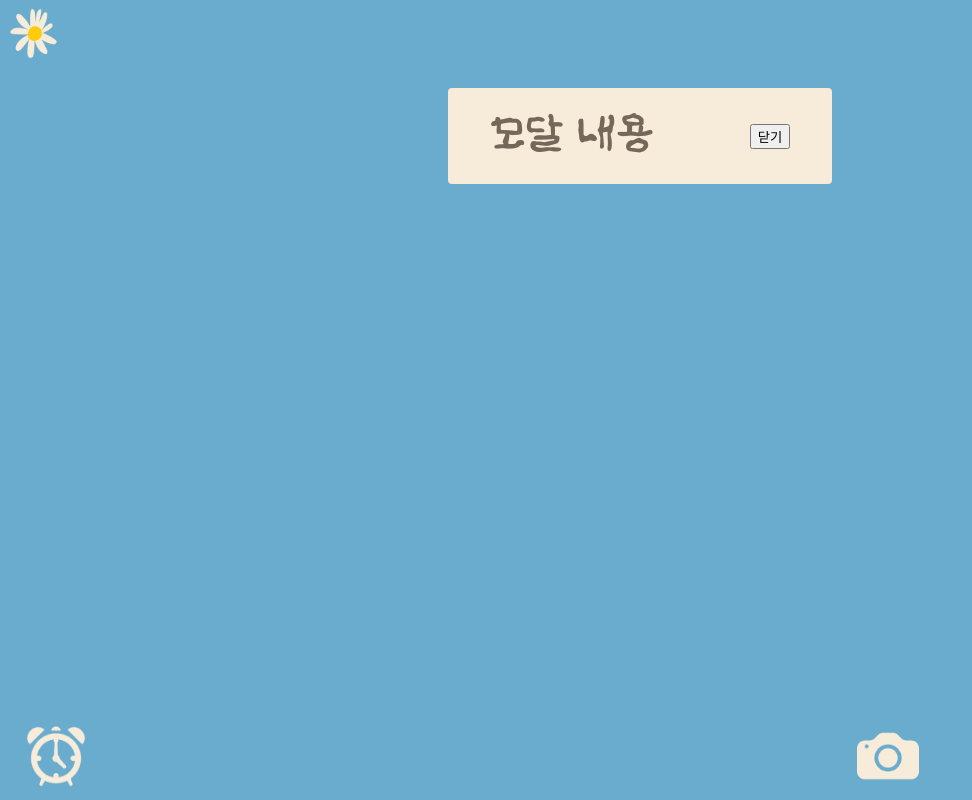
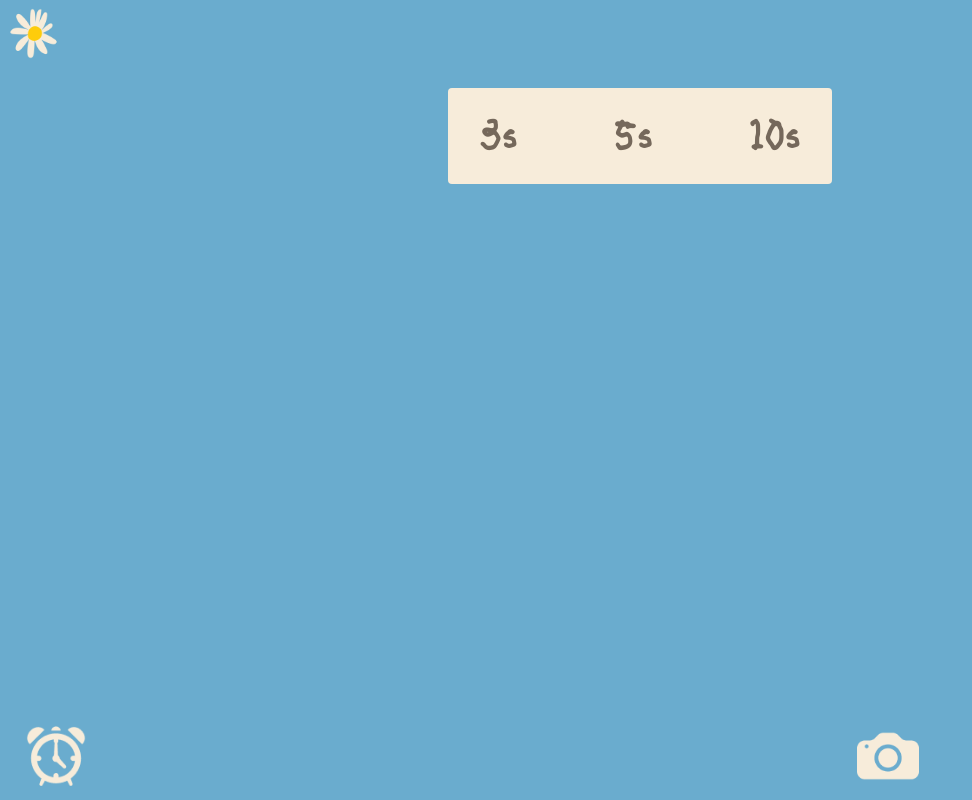
Before and after one commit to dpqlsn/Chamna, a React (Vite) app in the folder chamna/: page /main in a window 1280 px wide. Both pictures are taken after a click on the picture 55 px from the left and 756 px from the top of the page. Shown: the whole page, without its empty margins (0-972 px from the left). Built offline with nearby package versions, Linux system fonts and the light colour scheme.

Commit message:
feat(#14) :: 초 선택 시 모달 사라짐

```diff
--- a/chamna/src/pages/Main.tsx
+++ b/chamna/src/pages/Main.tsx
@@ -29,8 +29,9 @@ function Main() {
             {isModalOpen && (
                 <div className="modal">
                     <div className="modal-content">
-                        <p>모달 내용</p>
-                        <button onClick={handleCloseModal}>닫기</button>
+                        <p onClick={handleCloseModal}>3s</p>
+                        <p onClick={handleCloseModal}>5s</p>
+                        <p onClick={handleCloseModal}>10s</p>
                     </div>
                 </div>
             )}
```
